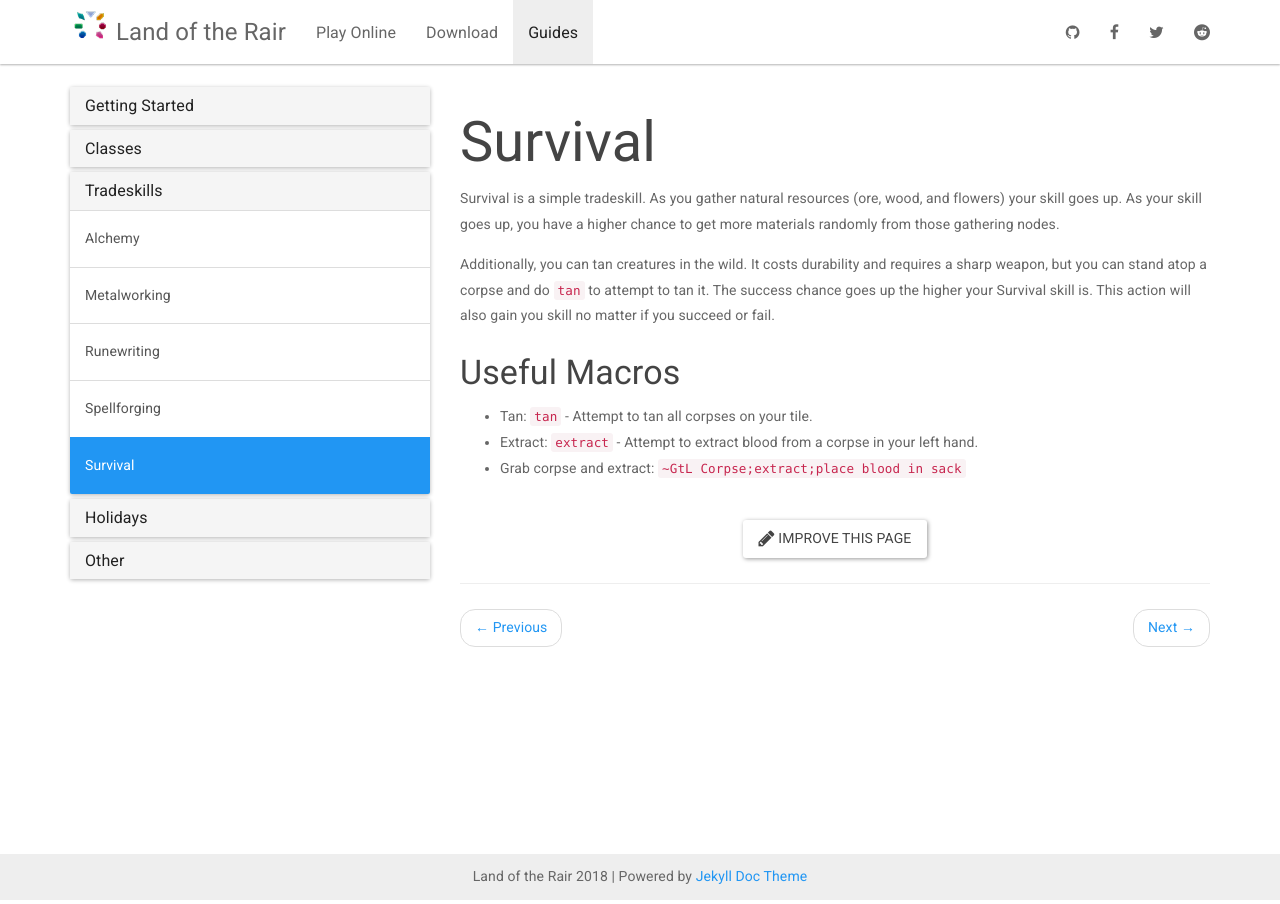
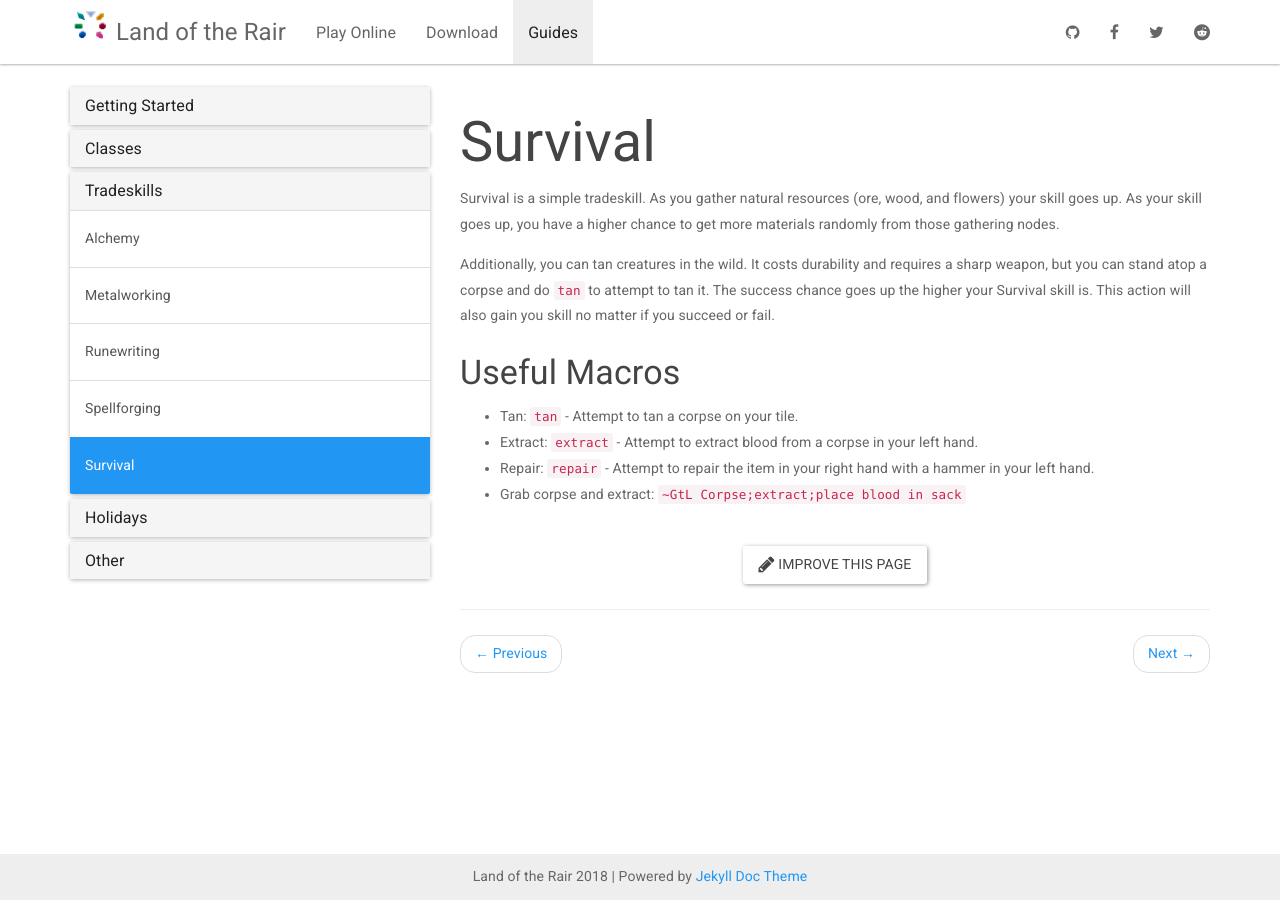
Before and after one commit to LandOfTheRair/landoftherair.github.io, a Jekyll site: the page built from _docs/tradeskills/survival.md, in a window 1280 px wide. Built offline with Jekyll 4.4.1, drawn with Linux system fonts in a browser that asks for light colours; nearby versions of some CDN libraries.

Commit message:
Update survival.md

```diff
--- a/_docs/tradeskills/survival.md
+++ b/_docs/tradeskills/survival.md
@@ -9,6 +9,7 @@ Additionally, you can tan creatures in the wild. It costs durability and require
 
 ### Useful Macros
 
-* Tan: `tan` - Attempt to tan all corpses on your tile.
+* Tan: `tan` - Attempt to tan a corpse on your tile.
 * Extract: `extract` - Attempt to extract blood from a corpse in your left hand.
+* Repair: `repair` - Attempt to repair the item in your right hand with a hammer in your left hand.
 * Grab corpse and extract: `~GtL Corpse;extract;place blood in sack`
```
